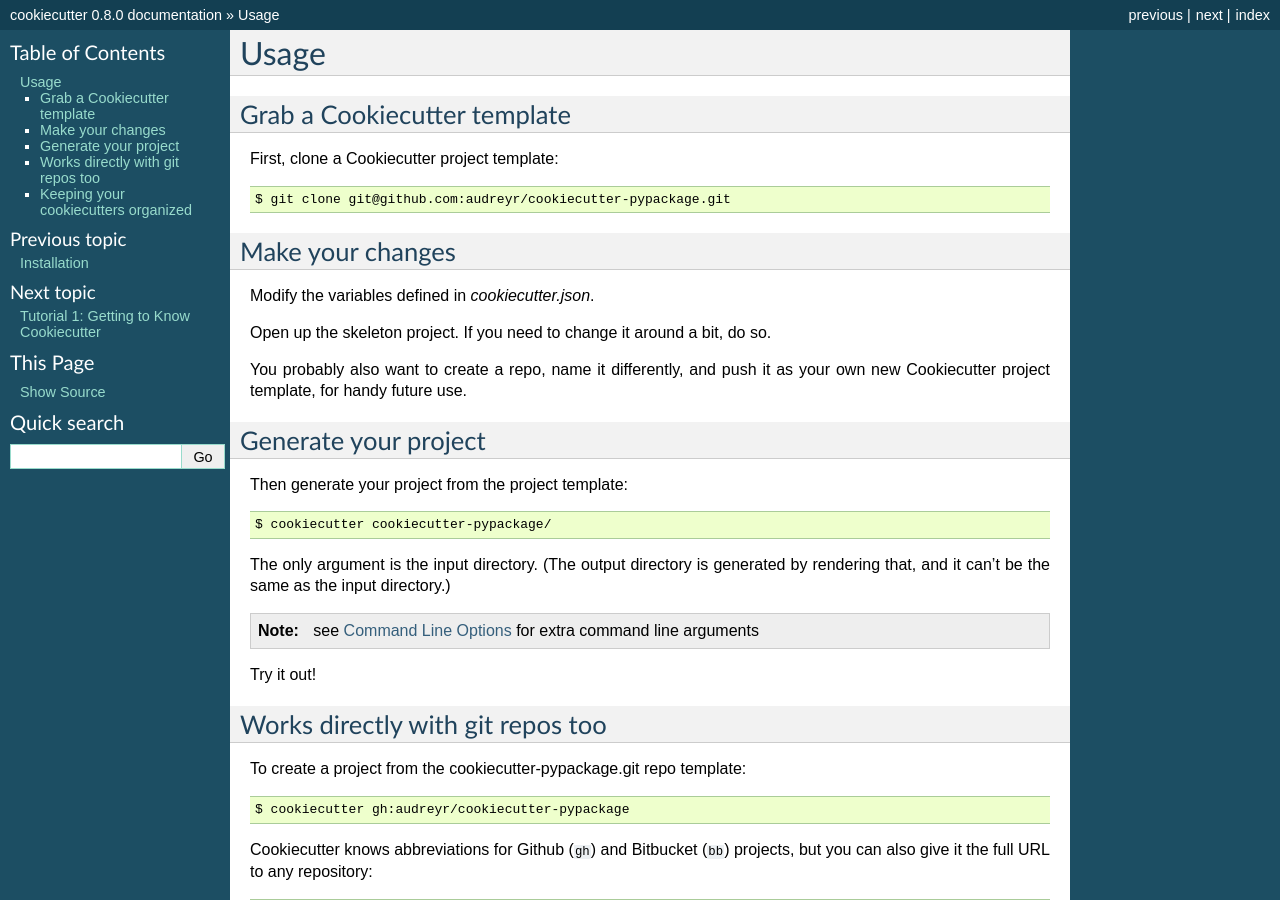
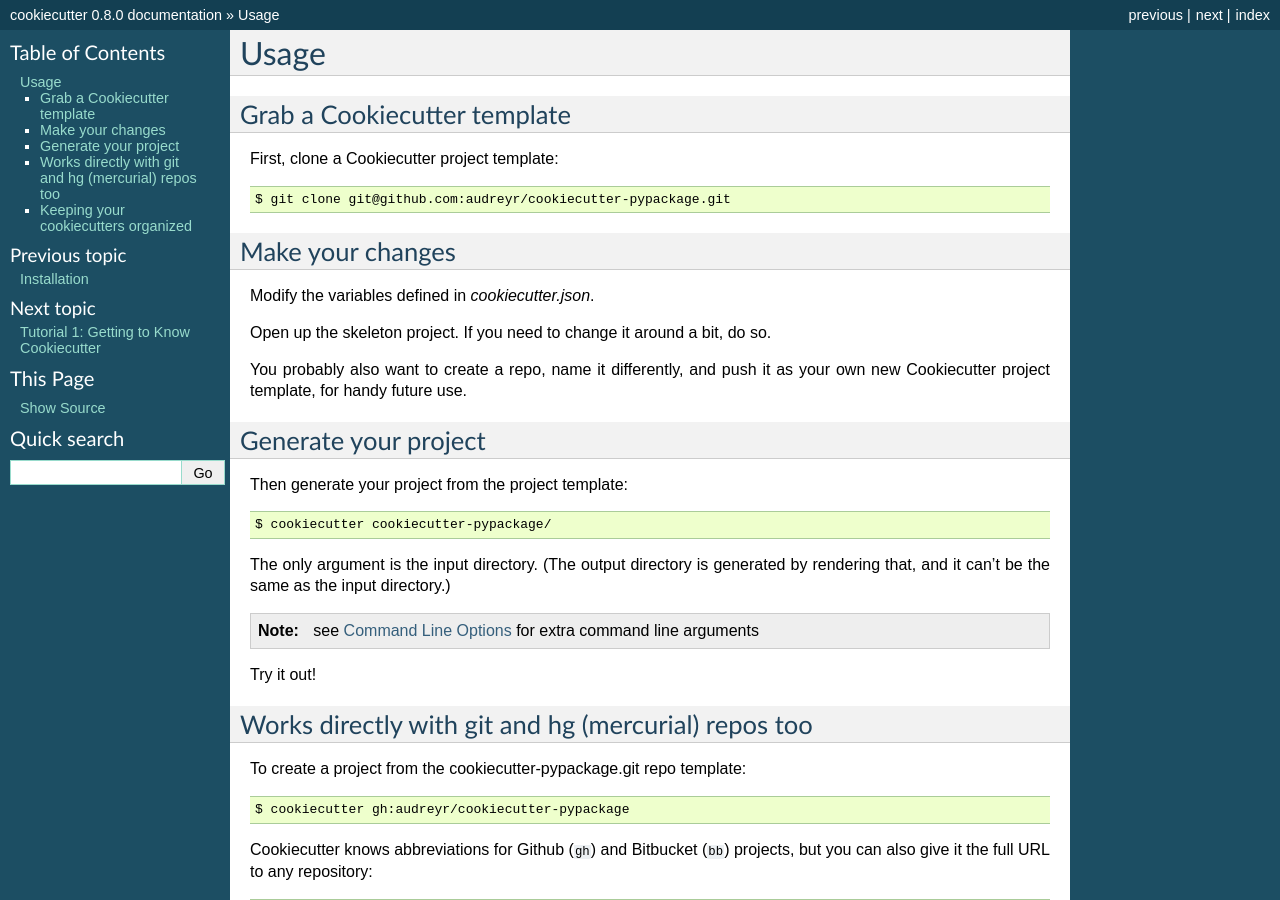
Before and after one commit to c-allen-tech/cookie, a Sphinx documentation site: the page built from docs/usage.rst, in a window 1280 px wide and 900 px high. Built offline with Sphinx 7.4.7, drawn with Linux system fonts in a browser that asks for light colours; formulas are drawn with MathJax 3.

Commit message:
Updates to bring docs up to 0.8.0

```diff
--- a/docs/contributor_guidelines.rst
+++ b/docs/contributor_guidelines.rst
@@ -17,4 +17,5 @@ Before you submit a pull request, check that it meets these guidelines:
 Coding Standards
 ~~~~~~~~~~~~~~~~
 
-TODO
+* PEP8
+* Functions over classes except in tests
--- a/docs/troubleshooting.rst
+++ b/docs/troubleshooting.rst
@@ -5,7 +5,7 @@ Troubleshooting
 I created a cookiecutter, but it doesn't work, and I can't figure out why
 -------------------------------------------------------------------------
 
-* Try upgrading to Cookiecutter 0.7.0, which prints better error
+* Try upgrading to Cookiecutter 0.8.0, which prints better error
   messages and has fixes for several common bugs.
 
 I'm having trouble generating Jinja templates from Jinja templates
--- a/docs/types_of_contributions.rst
+++ b/docs/types_of_contributions.rst
@@ -38,6 +38,8 @@ Implement Features
 Look through the GitHub issues for features. Anything tagged with "enhancement"
 is open to whoever wants to implement it.
 
+Please do not combine multiple feature enhancements into a single pull request.
+
 Write Documentation
 ~~~~~~~~~~~~~~~~~~~
 
--- a/docs/usage.rst
+++ b/docs/usage.rst
@@ -35,8 +35,8 @@ Try it out!
 
 
 
-Works directly with git repos too
----------------------------------
+Works directly with git and hg (mercurial) repos too
+------------------------------------------------------
 
 To create a project from the cookiecutter-pypackage.git repo template::
 
```
